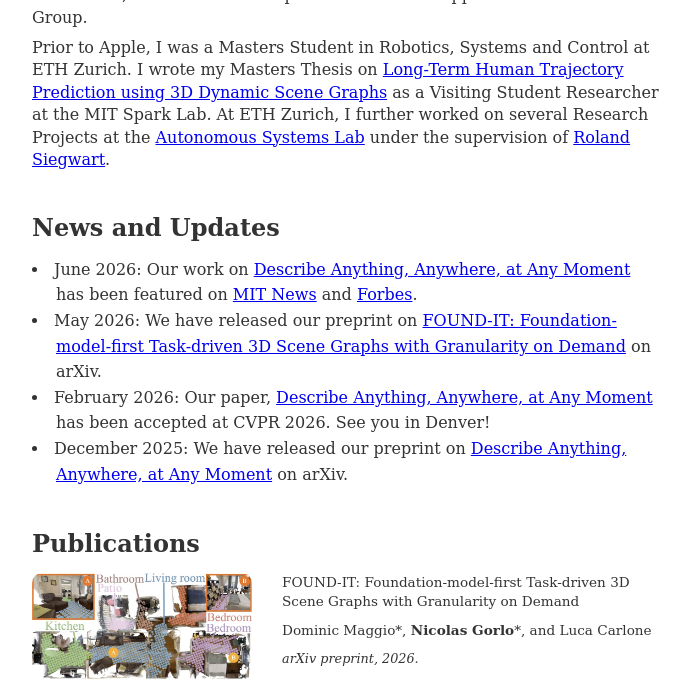
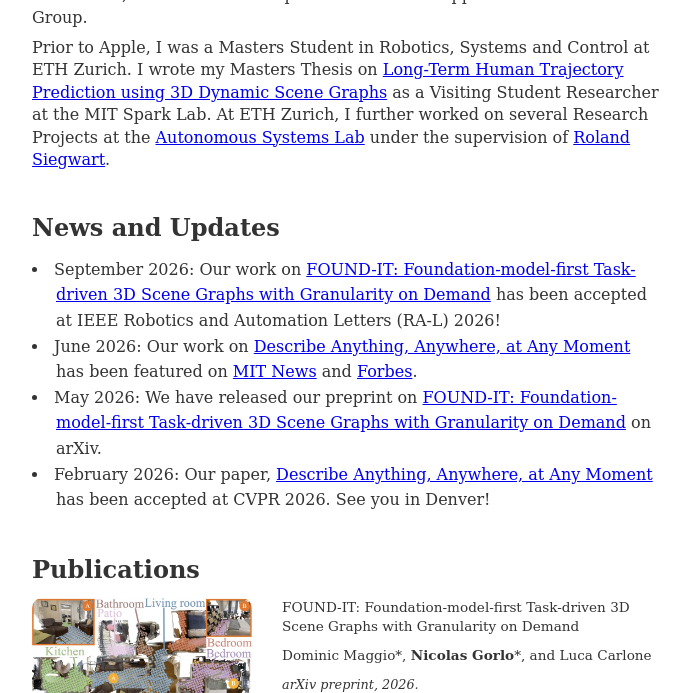
Before and after one commit to nicogorlo/nicogorlo.github.io, a Jekyll site: the page built from index.html, in a window 1280 px wide and 900 px high, scrolled down 379 px, cut to the strip 0-693 px from the top of the window. Shown: the whole strip, without its empty margins (293-983 px from the left). Built offline with Jekyll 4.4.1, drawn with Linux system fonts in a browser that asks for light colours.

Commit message:
found-it accepted announcement

```diff
--- a/index.html
+++ b/index.html
@@ -61,6 +61,11 @@ keywords: "Nicolas, Gorlo, Nicolas Gorlo, Nicolas Gorlo 3D Scene Graphs, Nicolas
     <h2>News and Updates</h2>
     <ul class="news-list">
       <li>
+        September 2026: Our work on
+        <a href="{{ '/FOUND-IT_26/' | relative_url }}">FOUND-IT: Foundation-model-first Task-driven 3D Scene Graphs with Granularity on Demand</a>
+        has been accepted at IEEE Robotics and Automation Letters (RA-L) 2026!
+      </li>
+      <li>
         June 2026: Our work on
         <a href="{{ '/DAAAM_25/' | relative_url }}">Describe Anything, Anywhere, at Any Moment</a>
         has been featured on
@@ -77,11 +82,6 @@ keywords: "Nicolas, Gorlo, Nicolas Gorlo, Nicolas Gorlo 3D Scene Graphs, Nicolas
         February 2026: Our paper,
         <a href="{{ '/DAAAM_25/' | relative_url }}">Describe Anything, Anywhere, at Any Moment</a>
         has been accepted at CVPR 2026. See you in Denver!
-      </li>
-      <li>
-        December 2025: We have released our preprint on
-        <a href="{{ '/DAAAM_25/' | relative_url }}">Describe Anything, Anywhere, at Any Moment</a>
-        on arXiv.
       </li>
     </ul>
   </div>
```
